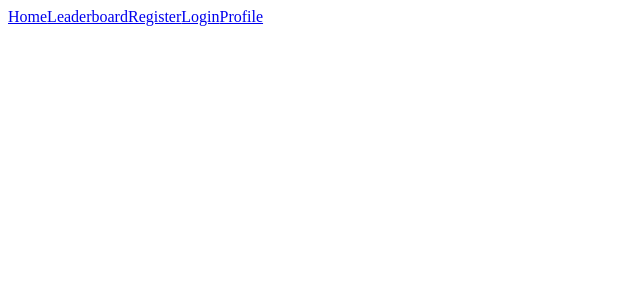
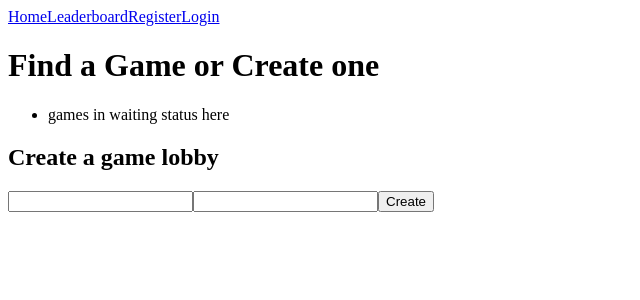
Before and after one commit to lreboseno22/BoomTato_frontend, a React (Vite) app: page /lobby in a window 1280 px wide. Shown: the top 300 px of the page, without its empty margins (0-640 px from the left). Built offline with nearby package versions, Linux system fonts and the light colour scheme.

Commit message:
added localStorage for player data

```diff
--- a/src/App.jsx
+++ b/src/App.jsx
@@ -5,22 +5,19 @@ import LeaderboardPage from './pages/Leaderboard';
 import ProfilePage from './pages/Profile';
 import RegisterPage from './pages/Register';
 import LoginPage from './pages/Login';
+import LobbyPage from './pages/Lobby';
+import Navbar from './components/Navbar';
 
 function App() {
 
   return (
     <div>
-      <nav>
-        <Link to="/">Home</Link>
-        <Link to="/leaderboard">Leaderboard</Link>
-        <Link to="/register">Register</Link>
-        <Link to="/login">Login</Link>
-        <Link to="/profile">Profile</Link>
-      </nav>
+      <Navbar />
       <Routes>
         <Route path='/' element={<HomePage />} />
         <Route path='/register' element={<RegisterPage />} />
         <Route path='/login' element={<LoginPage />} />
+        <Route path='/lobby' element={<LobbyPage />} />
         <Route path='/leaderboard' element={<LeaderboardPage />} />
         <Route path='/profile/:id' element={<ProfilePage />} />
       </Routes>
--- /dev/null
+++ b/src/components/Navbar.jsx
@@ -0,0 +1,23 @@
+import { Link } from "react-router-dom";
+
+export default function Navbar(){
+    const player = JSON.parse(localStorage.getItem("player"));
+
+    return (
+        <nav>
+        <Link to="/">Home</Link>
+        <Link to="/leaderboard">Leaderboard</Link>
+        { !player ? (
+                <>
+                    <Link to="/register">Register</Link>
+                    <Link to="/login">Login</Link>
+                </>
+
+            ) : (
+                <>
+                <Link to={`profile/${player._id}`}>Profile</Link>
+                </>
+            )}
+      </nav>
+    );
+}
--- /dev/null
+++ b/src/pages/Lobby.jsx
@@ -0,0 +1,23 @@
+export default function LobbyPage(){
+    return (
+        <div className="lobby-page">
+            <h1>Find a Game or Create one</h1>
+
+            <div className="lobby-container">
+                <div className="join-lobby-container">
+                    <ul>
+                        <li>games in waiting status here</li>
+                    </ul>
+                </div>
+                <h2>Create a game lobby</h2>
+                <form className="create-game-form">
+                    <input />
+                    <input />
+                    <button>Create</button>
+                </form>
+            </div>
+
+
+        </div>
+    )
+}
--- a/src/pages/Login.jsx
+++ b/src/pages/Login.jsx
@@ -1,11 +1,18 @@
 import axios from "axios";
-import { useState } from "react";
+import { useState, useEffect } from "react";
 import { useNavigate } from "react-router-dom";
 
 export default function LoginPage(){
     const [username, setUsername] = useState("");
     const [password, setPassword] = useState("");
     const nav = useNavigate();
+
+    useEffect(() => {
+        const storedPlayer = JSON.parse(localStorage.getItem("player"));
+        if(storedPlayer){
+            nav(`/profile/${storedPlayer._id}`);
+        }
+    }, [nav]);
 
     const handleLogin = async (e) => {
         e.preventDefault();
@@ -15,6 +22,7 @@ export default function LoginPage(){
                 password,
             });
             const player = res.data;
+            localStorage.setItem("player", JSON.stringify(player)); // save player info
             nav(`/profile/${player._id}`);
         } catch (err) {
             console.error(err);
--- a/src/pages/Profile.jsx
+++ b/src/pages/Profile.jsx
@@ -11,9 +11,17 @@ export default function ProfilePage(){
     const nav = useNavigate();
 
     useEffect(() => {
+        const storedPlayer = JSON.parse(localStorage.getItem("player"));
+        if(!storedPlayer || storedPlayer._id !== id){
+            alert("No player data found")
+            nav("/login");
+        }
+
+        const playerId = id || storedPlayer._id;
+
         const getPlayer = async () => {
             try {
-                const res = await axios.get(`http://localhost:3000/api/players/${id}`);
+                const res = await axios.get(`http://localhost:3000/api/players/${playerId}`);
                 setPlayer(res.data);
                 setUsername(res.data.username);
             } catch (err) {
@@ -21,7 +29,7 @@ export default function ProfilePage(){
             }
         };
         getPlayer();
-    }, [id]);
+    }, [id, nav]);
 
     const handleUpdate = async (e) => {
         e.preventDefault();
@@ -30,6 +38,7 @@ export default function ProfilePage(){
             username,
            });
            setPlayer(res.data);
+           localStorage.setItem("player", JSON.stringify(res.data));
            setIsEditing(false);
         } catch (err) {
             console.error("Error updating player:", err);
@@ -39,11 +48,17 @@ export default function ProfilePage(){
     const handleDelete = async () => {
         try {
             await axios.delete(`http://localhost:3000/api/players/${id}`)
+            localStorage.removeItem("player"); // clear from storage
             nav("/"); // Go back Home
         } catch (err) {
             console.error(err);
         }
     };
+
+    const handleLogout = () => {
+        localStorage.removeItem("player");
+        nav("/");
+    }
 
     if(!player) return <p>Loading...</p>
 
@@ -56,6 +71,7 @@ export default function ProfilePage(){
                 <p>Score: {player.score}</p>
                 <button onClick={() => setIsEditing(true)}>Edit</button>
                 <button onClick={handleDelete}>Delete Profile</button>
+                <button onClick={handleLogout}>Logout</button>
             </div>
             ) : (
                <form onSubmit={handleUpdate}>
@@ -64,6 +80,8 @@ export default function ProfilePage(){
                     <button type="button" onClick={() => setIsEditing(false)}>Cancel</button>
                </form>
             )}
+            <p>Play!</p>
+            <button onClick={() => nav("/lobby")}>Lobby</button>
         </div>
     )
 }
--- a/src/pages/Register.jsx
+++ b/src/pages/Register.jsx
@@ -1,11 +1,18 @@
 import axios from "axios";
-import { useState } from "react";
+import { useEffect, useState } from "react";
 import { useNavigate } from "react-router-dom";
 
 export default function RegisterPage(){
     const [username, setUsername] = useState("");
     const [password, setPassword] = useState("");
     const nav = useNavigate();
+
+    useEffect(() => {
+        const storedPlayer = JSON.parse(localStorage.getItem("player"));
+        if(storedPlayer){
+            nav(`/profile/${storedPlayer._id}`);
+        }
+    }, [nav]);
 
     const handleRegister = async (e) => {
         e.preventDefault();
@@ -16,7 +23,8 @@ export default function RegisterPage(){
             });
 
             const player = res.data;
-            nav(`profile/${player._id}`);
+            localStorage.setItem("player", JSON.stringify(player)); // save player info in local storage
+            nav(`/profile/${player._id}`);
         } catch (err) {
             if(err.response && err.response.data.message){
                 alert(err.response.data.message);
```
